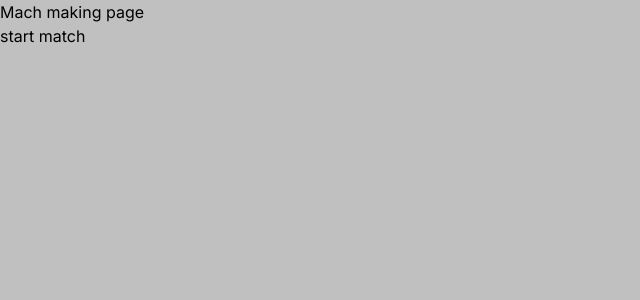
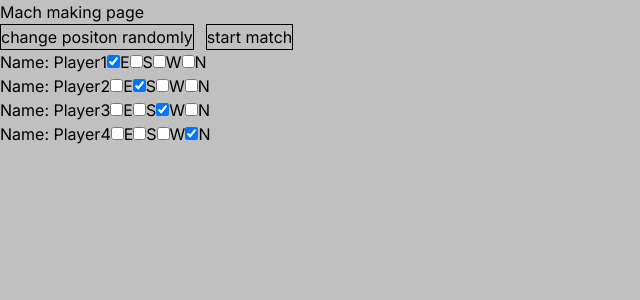
Before and after one commit to Losty522/calculationMahjong, a Next.js app: page /matchMaking in a window 1280 px wide. Shown: the top 300 px of the page, without its empty margins (0-640 px from the left). Built offline with nearby package versions, Linux system fonts and the light colour scheme.

Commit message:
made machmaking positon button

```diff
--- a/src/app/matchMaking/page.tsx
+++ b/src/app/matchMaking/page.tsx
@@ -1,25 +1,15 @@
 "use client";
+import MatchMaking from "@/components/matchMaking/MatchMaking";
+import { usePlayerStore } from "@/components/playerStore";
+import { useGetFromStore } from "@/hooks/zustandHooks";
 import Link from "next/link";
 import React from "react";
 
 const page = () => {
-  const handleResetStrage = () => {
-    // localStorage.removeItem("playerStoreData");
-    // localStorage.removeItem("FeildStatus");
-  };
-
   return (
     <>
       <div>Mach making page</div>
-      <Link href="/match">
-        <button
-          onClick={() => {
-            handleResetStrage();
-          }}
-        >
-          start match
-        </button>
-      </Link>
+      <MatchMaking />
     </>
   );
 };
--- a/src/components/Field.tsx
+++ b/src/components/Field.tsx
@@ -5,13 +5,11 @@ import Player from "./Player";
 import { PLAYER_INDEX, useFeildStatus, usePlayerStore } from "./playerStore";
 import { useGetFromStore } from "@/hooks/zustandHooks";
 import { useEffect } from "react";
-import { useRouter } from "next/navigation";
 
 const Field = () => {
   const feildStatus = useGetFromStore(useFeildStatus, (state) => state);
   const playerDataState = useGetFromStore(usePlayerStore, (state) => state);
 
-  const router = useRouter();
   const handleResetStrage = () => {
     feildStatus?.initializeData(); //reset all data
     playerDataState?.initializeData(); //reset all data
@@ -78,6 +76,7 @@ const Field = () => {
         changeHonba
       </button>
 
+      <div>StartPosition:{playerDataState?.startPositonId}</div>
       <div>Ranking:{playerDataState.playerOrder}</div>
       <div>round:{feildStatus?.round}</div>
       <div>roundDisplay:{feildStatus?.displayRound[feildStatus?.round]}</div>
@@ -85,18 +84,12 @@ const Field = () => {
       <div>Honba:{feildStatus?.honba}</div>
       <div>OyaId:{feildStatus?.oyaId}</div>
       <div>Chips:{feildStatus?.chips}</div>
-      <Player
-        playerDataObj={playerDataState?.playerData[PLAYER_INDEX.PLAYER1]}
-      />
-      <Player
-        playerDataObj={playerDataState?.playerData[PLAYER_INDEX.PLAYER2]}
-      />
-      <Player
-        playerDataObj={playerDataState?.playerData[PLAYER_INDEX.PLAYER3]}
-      />
-      <Player
-        playerDataObj={playerDataState?.playerData[PLAYER_INDEX.PLAYER4]}
-      />
+
+      {playerDataState?.startPositonId.map((data) => (
+        <div key={playerDataState?.playerData[data].id}>
+          <Player playerDataObj={playerDataState?.playerData[data]} />
+        </div>
+      ))}
     </>
   );
 };
--- /dev/null
+++ b/src/components/matchMaking/MatchMaking.tsx
@@ -0,0 +1,70 @@
+import React from "react";
+import {
+  PLAYER_INDEX,
+  POSITION_INDEX,
+  useFeildStatus,
+  usePlayerStore,
+} from "../playerStore";
+import { useGetFromStore } from "@/hooks/zustandHooks";
+import Link from "next/link";
+import PositionButton from "./PositionButton";
+
+const MatchMaking = () => {
+  const playerDataState = useGetFromStore(usePlayerStore, (state) => state);
+  const fieldDataState = useGetFromStore(useFeildStatus, (state) => state);
+  const displayDirection = ["East", "South", "West", "North"];
+  const handleResetStrage = () => {
+    playerDataState?.updateRanking(); //update ranking
+    fieldDataState?.changeOyaId(Number(playerDataState?.startPositonId[0])); //update OyaId
+  };
+
+  const handleShufflePosition = () => {
+    if (!playerDataState?.startPositonId) return;
+    const shuffledPosition = [...playerDataState?.startPositonId];
+    for (let i = shuffledPosition.length - 1; i > 0; i--) {
+      const j = Math.floor(Math.random() * (i + 1));
+      [shuffledPosition[i], shuffledPosition[j]] = [
+        shuffledPosition[j],
+        shuffledPosition[i],
+      ];
+    }
+    playerDataState?.updateStartPosition(shuffledPosition);
+    shuffledPosition.forEach((data, index) => {
+      playerDataState.updatePlayerStartPositionFlag(data, index); //data is position, index is positon 0=east,1=south,2=West=,3=North
+    });
+  };
+
+  return (
+    <>
+      <form action="">
+        <button
+          type="button"
+          className="border border-black mr-3"
+          onClick={() => {
+            handleShufflePosition();
+          }}
+        >
+          change positon randomly
+        </button>
+        <Link href="/match">
+          <button
+            className="border border-black mr-3"
+            onClick={() => {
+              handleResetStrage();
+            }}
+          >
+            start match
+          </button>
+        </Link>
+
+        <br />
+        <PositionButton playerId={PLAYER_INDEX.PLAYER1} />
+        <PositionButton playerId={PLAYER_INDEX.PLAYER2} />
+        <PositionButton playerId={PLAYER_INDEX.PLAYER3} />
+        <PositionButton playerId={PLAYER_INDEX.PLAYER4} />
+      </form>
+    </>
+  );
+};
+
+export default MatchMaking;
--- /dev/null
+++ b/src/components/matchMaking/PositionButton.tsx
@@ -0,0 +1,92 @@
+import { useGetFromStore } from "@/hooks/zustandHooks";
+import { POSITION_INDEX, usePlayerStore } from "../playerStore";
+
+type Props = {
+  playerId: 0 | 1 | 2 | 3;
+};
+const PositionButton = (props: Props) => {
+  const playerDataState = useGetFromStore(usePlayerStore, (state) => state);
+
+  const handlePositionButton = (playerId: number, positionIndex: number) => {
+    const prePositionIndex =
+      playerDataState?.playerData[playerId].startPositionFlag.indexOf(true); //get previous position index
+    playerDataState?.updatePlayerStartPositionFlag(playerId, positionIndex);
+    playerDataState?.playerData.forEach((data, index) => {
+      if (playerId !== data.id) {
+        //if not same player
+        if (positionIndex === data.startPositionFlag.indexOf(true)) {
+          //if previous players position index is same position which is goint to change
+          playerDataState?.updatePlayerStartPositionFlag(
+            index,
+            Number(prePositionIndex)
+          );
+        }
+      }
+    });
+  };
+
+  return (
+    <div>
+      <label htmlFor="">
+        Name: {playerDataState?.playerData[props.playerId].playerName}
+        <input
+          type="checkbox"
+          checked={
+            playerDataState?.playerData[props.playerId].startPositionFlag[
+              POSITION_INDEX.EAST
+            ]
+          }
+          onChange={() =>
+            handlePositionButton(props.playerId, POSITION_INDEX.EAST)
+          }
+        />
+        E
+      </label>
+      <label htmlFor="">
+        <input
+          type="checkbox"
+          checked={
+            playerDataState?.playerData[props.playerId].startPositionFlag[
+              POSITION_INDEX.SOUTH
+            ]
+          }
+          onChange={() =>
+            handlePositionButton(props.playerId, POSITION_INDEX.SOUTH)
+          }
+        />
+        S
+      </label>
+      <label htmlFor="">
+        <input
+          type="checkbox"
+          checked={
+            playerDataState?.playerData[props.playerId].startPositionFlag[
+              POSITION_INDEX.WEST
+            ]
+          }
+          onChange={() =>
+            handlePositionButton(props.playerId, POSITION_INDEX.WEST)
+          }
+        />
+        W
+      </label>
+
+      <label htmlFor="">
+        <input
+          type="checkbox"
+          checked={
+            playerDataState?.playerData[props.playerId].startPositionFlag[
+              POSITION_INDEX.NORTH
+            ]
+          }
+          onChange={() =>
+            handlePositionButton(props.playerId, POSITION_INDEX.NORTH)
+          }
+        />
+        N
+      </label>
+    </div>
+  );
+};
+
+export default PositionButton;
--- a/src/components/playerStore.ts
+++ b/src/components/playerStore.ts
@@ -145,6 +145,7 @@ export type FeildStatusType = {
   changeRound:(number:number)=>void;
   changeHonba:(number:number)=>void;
   changeChips:(number:number)=>void;
+  changeOyaId:(number:number)=>void;
 }
 
 
@@ -167,6 +168,7 @@ persist(
   changeRound:(number:number)=>set((state)=>(state.round<15?{round:state.round + number}:{})),
   changeHonba:(number:number)=>set((state)=>({honba:state.honba + number})),
   changeChips:(number:number)=>set((state)=>({chips:state.chips + number})),
+  changeOyaId:(number:number)=>set(()=>({oyaId:number})),
   changeAgariMenue:(bool:boolean)=>set((state)=>({agariMenue:bool})),
   changeNextOya:()=>set((state)=>{
     if(state.oyaId == 3){
@@ -191,6 +193,7 @@ export interface playerDataInterface {
   point: number,
   riichi:boolean,
   rank:number,
+  startPositionFlag:boolean[]
 }
 
 export type playerStoreType = {
@@ -202,8 +205,16 @@ export type playerStoreType = {
   changeRiici:(playerId: number,bool:boolean)=>void;
   resetAllRiich:()=>void;
   updateRanking:()=>void;
+  updateStartPosition:(positionArray:number[])=>void;
+  updatePlayerStartPositionFlag: (playerId: number, positionIndex:number)=>void;
+}
+export enum POSITION_INDEX {
+  EAST=0,
+  SOUTH=1,
+  WEST=2,
+  NORTH=3,
+}
 
-}
 
 const initialPlayerArrObj:playerDataInterface[] = [
   {
@@ -211,14 +222,16 @@ const initialPlayerArrObj:playerDataInterface[] = [
     playerName: "Player1",
     point: 25000,
     riichi:false,
-    rank:0
+    rank:0,
+    startPositionFlag:[true,false,false,false]
   },
   {
     id:1,
     playerName: "Player2",
     point: 25000,
     riichi:false,
-    rank:0
+    rank:0,
+    startPositionFlag:[false,true,false,false]
   },
 
   {
@@ -226,20 +239,22 @@ const initialPlayerArrObj:playerDataInterface[] = [
     playerName: "Player3",
     point: 25000,
     riichi:false,
-    rank:0
+    rank:0,
+    startPositionFlag:[false,false,true,false]
   },
   {
     id:3,
     playerName: "Player4",
     point: 25000,
     riichi:false,
-    rank:0
+    rank:0,
+    startPositionFlag:[false,false,false,true]
   },
 ]
 
 const initalWholeObj = {
   playerData:[...initialPlayerArrObj],
-  startPositonId:[3,1,0,2],
+  startPositonId:[0,1,2,3],
   playerOrder:[0,1,2,3]
 }
 
@@ -273,7 +288,7 @@ export const usePlayerStore = create<playerStoreType>()(
        const tempOrderArr:number[] = [];
        tempArrObj.sort(function(a,b){
         if(a.point === b.point){
-          return state.startPositonId[a.id] - state.startPositonId[b.id];
+          return state.startPositonId.indexOf(a.id) - state.startPositonId.indexOf(b.id);
         }
         return b.point - a.point
        })
@@ -281,7 +296,7 @@ export const usePlayerStore = create<playerStoreType>()(
         tempOrderArr.push(data.id);
        })
 
-       console.log(tempArrObj)
+
        const updatePlayerData = state.playerData.map((data)=>{
         const newIndex = tempArrObj.findIndex(player=>player.id === data.id);
         return {...data,rank: newIndex+1}
@@ -290,7 +305,18 @@ export const usePlayerStore = create<playerStoreType>()(
        return {playerData:updatePlayerData,playerOrder:tempOrderArr}
 
       }),
-
+      updateStartPosition:(positionArray:number[])=>set(()=>({startPositonId:positionArray})),
+      updatePlayerStartPositionFlag: (playerId: number, positionIndex:number) =>
+      set((state) => {
+        const tempFlagArray = [false,false,false,false];
+        tempFlagArray[positionIndex]= true;
+        const updatePlayerData = state.playerData.map((data, dataIndex) =>
+        dataIndex === playerId
+          ? { ...data, startPositionFlag: tempFlagArray }
+          : data
+        )
+        return {playerData:updatePlayerData}
+      }),
     }),
     {
       name: "playerStoreData",
```
